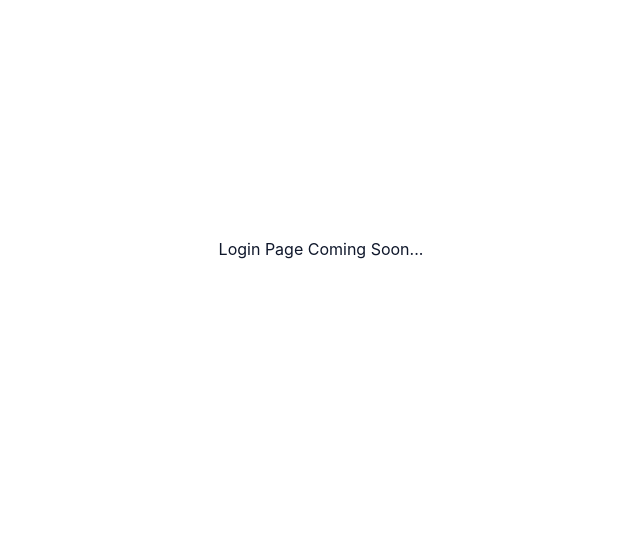
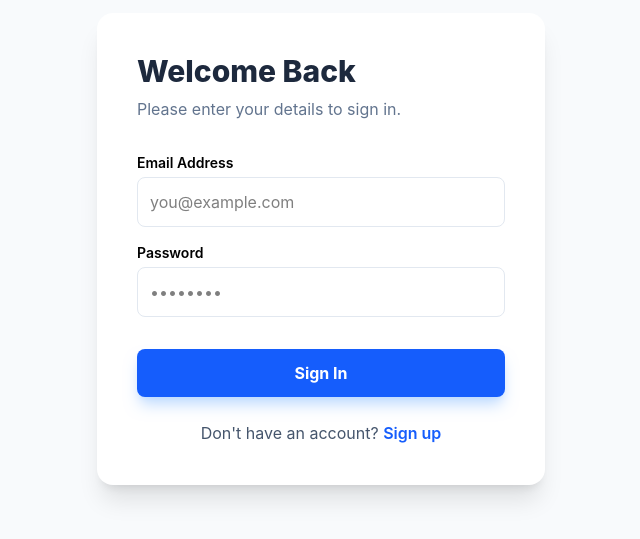
Before and after one commit to dev-oriel/Uzimanode-Frontend, a React (Vite) app: page /login in a window 1280 px wide. Shown: the part 151-690 px from the top of the page, without its empty margins (319-959 px from the left). Built offline with nearby package versions, Linux system fonts and the light colour scheme.

Commit message:
added login page

```diff
--- a/src/App.jsx
+++ b/src/App.jsx
@@ -1,24 +1,16 @@
 import { BrowserRouter as Router, Routes, Route } from "react-router-dom";
 import Welcome from "./pages/Welcome";
 import Signup from "./pages/Signup";
+import Login from "./pages/Login"; // Import Login
 
 function App() {
   return (
     <Router>
-      <div className="antialiased text-slate-900">
-        <Routes>
-          <Route path="/" element={<Welcome />} />
-          <Route path="/signup" element={<Signup />} />
-          <Route
-            path="/login"
-            element={
-              <div className="flex h-screen items-center justify-center">
-                Login Page Coming Soon...
-              </div>
-            }
-          />
-        </Routes>
-      </div>
+      <Routes>
+        <Route path="/" element={<Welcome />} />
+        <Route path="/signup" element={<Signup />} />
+        <Route path="/login" element={<Login />} />
+      </Routes>
     </Router>
   );
 }
--- /dev/null
+++ b/src/pages/Login.jsx
@@ -0,0 +1,97 @@
+import { useState } from "react";
+import axios from "axios";
+import { useNavigate, Link } from "react-router-dom";
+
+export default function Login() {
+  const [formData, setFormData] = useState({ email: "", password: "" });
+  const [error, setError] = useState("");
+  const navigate = useNavigate();
+
+  const handleSubmit = async (e) => {
+    e.preventDefault();
+    try {
+      // Connect to your new login route
+      const response = await axios.post(
+        "http://localhost:5000/users/login",
+        formData,
+      );
+
+      console.log("Login Success:", response.data);
+      alert(`Welcome back, ${response.data.user.name}!`);
+
+      // For now, let's just go home.
+      // Later we can save the user to a "State" or "Context"
+      navigate("/");
+    } catch (err) {
+      setError(err.response?.data?.message || "Login failed");
+    }
+  };
+
+  return (
+    <div className="min-h-screen flex items-center justify-center bg-slate-50">
+      <form
+        onSubmit={handleSubmit}
+        className="bg-white p-10 rounded-2xl shadow-xl w-full max-w-md"
+      >
+        <h2 className="text-3xl font-extrabold mb-2 text-slate-800">
+          Welcome Back
+        </h2>
+        <p className="text-slate-500 mb-8">
+          Please enter your details to sign in.
+        </p>
+
+        {error && (
+          <div className="bg-red-50 text-red-500 p-3 rounded-lg mb-4 text-sm font-medium">
+            {error}
+          </div>
+        )}
+
+        <div className="space-y-4">
+          <div>
+            <label className="block text-sm font-semibold mb-1">
+              Email Address
+            </label>
+            <input
+              type="email"
+              className="w-full p-3 border border-slate-200 rounded-lg focus:ring-2 focus:ring-blue-500 outline-none transition"
+              placeholder="you@example.com"
+              onChange={(e) =>
+                setFormData({ ...formData, email: e.target.value })
+              }
+              required
+            />
+          </div>
+          <div>
+            <label className="block text-sm font-semibold mb-1">Password</label>
+            <input
+              type="password"
+              className="w-full p-3 border border-slate-200 rounded-lg focus:ring-2 focus:ring-blue-500 outline-none transition"
+              placeholder="••••••••"
+              onChange={(e) =>
+                setFormData({ ...formData, password: e.target.value })
+              }
+              required
+            />
+          </div>
+        </div>
+
+        <button
+          type="submit"
+          className="w-full bg-blue-600 text-white font-bold py-3 rounded-lg mt-8 hover:bg-blue-700 transform active:scale-[0.98] transition shadow-lg shadow-blue-200"
+        >
+          Sign In
+        </button>
+
+        <p className="mt-6 text-center text-slate-600">
+          Don't have an account?{" "}
+          <Link
+            to="/signup"
+            className="text-blue-600 font-semibold hover:underline"
+          >
+            Sign up
+          </Link>
+        </p>
+      </form>
+    </div>
+  );
+}
```
